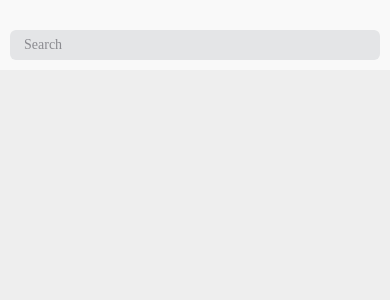
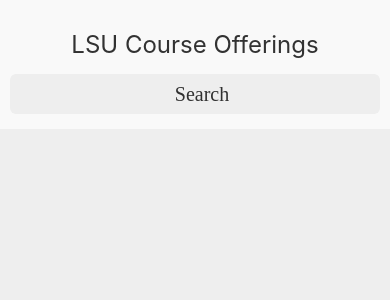
Before and after one commit to lsu-courses/mobile, a React Native app: screen / in a window 390 px wide. Shown: the top 300 px of the page. Built offline with nearby package versions, Linux system fonts and the light colour scheme.

Commit message:
Style updates to Search container

```diff
--- a/App.js
+++ b/App.js
@@ -3,12 +3,11 @@
 import { Text, StyleSheet, View } from "react-native"
 import SearchContainer from "app/containers/SearchContainer"
 import ResultsContainer from "app/containers/ResultsContainer"
+import style from "app/utils/style"
 
 const App = () => (
   <View style={styles.view}>
-    <View style={styles.header}>
-      <SearchContainer />
-    </View>
+    <SearchContainer />
     <ResultsContainer />
   </View>
 )
@@ -18,11 +17,7 @@
 
 const styles = StyleSheet.create({
   view: {
-    backgroundColor: "#eee",
+    backgroundColor: style.colors.defaultGray,
     flex: 1,
   },
-  header: {
-    backgroundColor: "rgb(249, 249, 249)",
-    paddingTop: 20,
-  },
 })
--- a/app/containers/SearchContainer/index.js
+++ b/app/containers/SearchContainer/index.js
@@ -1,6 +1,7 @@
 import React from "react"
 import { connect } from "react-redux"
 import { Platform, Text, TextInput, StyleSheet, View } from "react-native"
+import style from "app/utils/style"
 
 class SearchContainer extends React.Component {
   performSearch(input) {
@@ -9,7 +10,10 @@
 
   render() {
     return (
-      <View style={styles.view}>
+      <View style={styles.container}>
+        <View style={styles.headingContainer}>
+          <Text style={styles.heading}>LSU Course Offerings</Text>
+        </View>
         <TextInput
           style={styles.input}
           autoCapitalize={"none"}
@@ -25,20 +29,31 @@
 export default SearchContainer
 
 const styles = StyleSheet.create({
-  view: {
-    backgroundColor: "transparent",
-    marginTop: 10,
+  container: {
+    backgroundColor: style.colors.almostWhite,
+    paddingBottom: 5,
+    paddingTop: 30,
+  },
+  headingContainer: {
+    paddingBottom: 15,
+  },
+  heading: {
+    color: style.colors.almostBlack,
+    fontSize: 24,
+    textAlign: "center",
   },
   input: {
-    backgroundColor: "rgb(228, 229, 231)",
+    backgroundColor: style.colors.defaultGray,
+    borderRadius: 6,
+    color: style.colors.almostBlack,
+    fontFamily: Platform.OS == "ios" ? "Helvetica Neue" : "normal",
+    fontSize: 20,
     fontWeight: "400",
-    fontFamily: Platform.OS == "ios" ? "Helvetica Neue" : "normal",
+    height: 40,
+    marginBottom: 10,
+    marginLeft: 10,
     marginRight: 10,
-    marginLeft: 10,
-    marginBottom: 10,
-    borderRadius: 6,
-    color: "rgb(139, 139, 144)",
-    height: 30,
     paddingLeft: 14,
+    textAlign: "center",
   },
 })
--- /dev/null
+++ b/app/utils/style.js
@@ -0,0 +1,7 @@
+export default {
+  colors: {
+    almostBlack: "rgba(0, 0, 0, 0.8)",
+    almostWhite: "rgb(249, 249, 249)",
+    defaultGray: "rgb(238, 238, 238)",
+  },
+}
```
